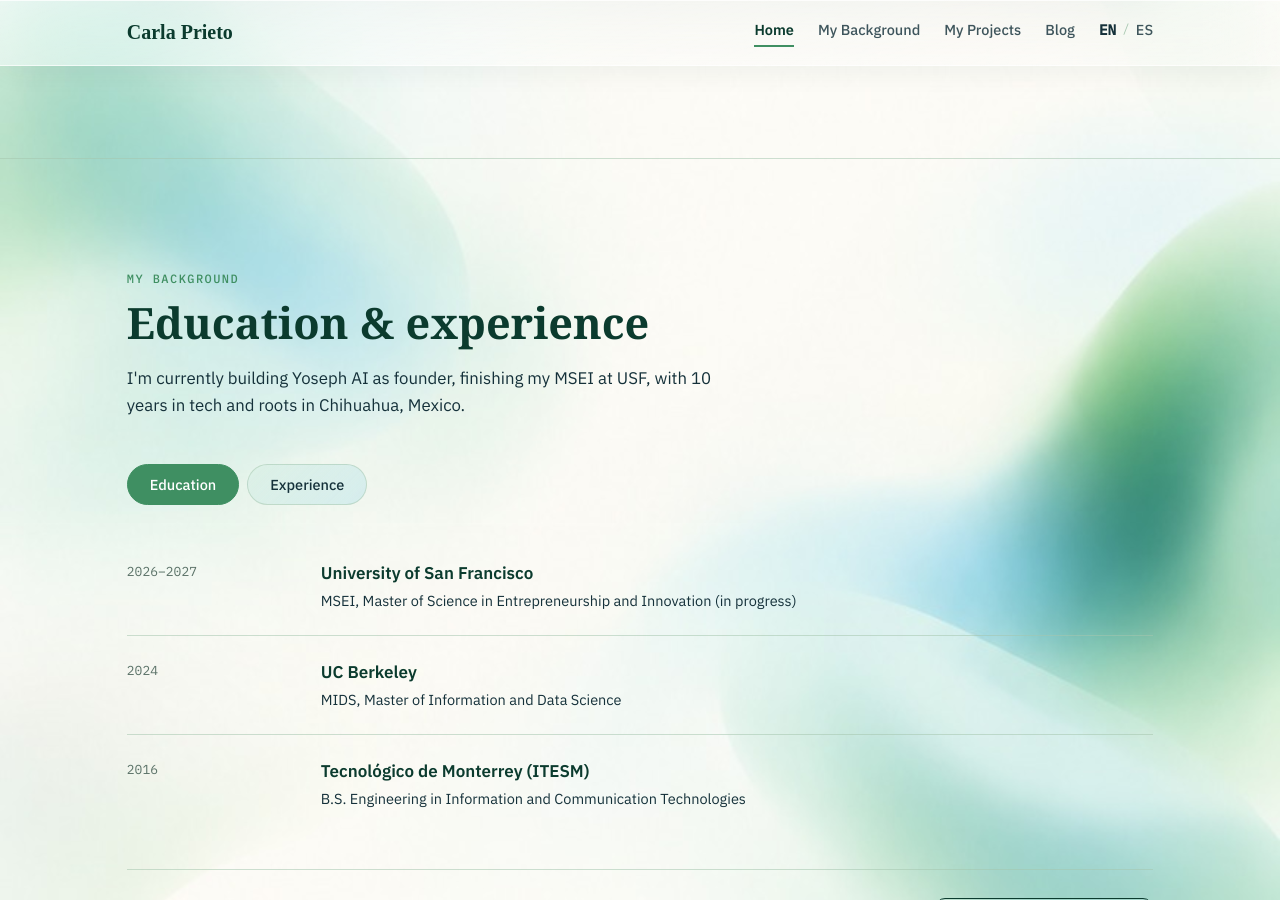
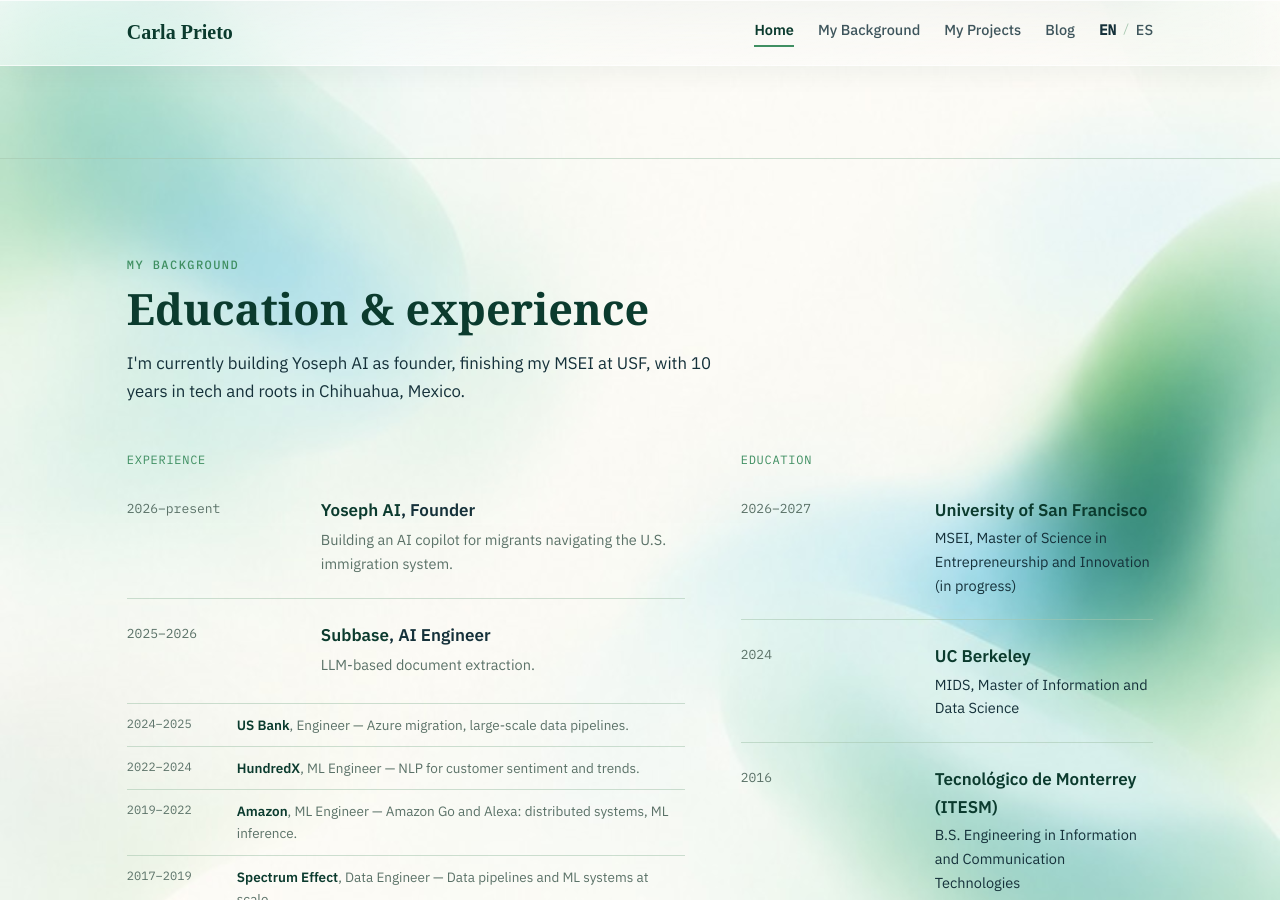
Before and after one commit to Carla08/carlaprieto-com, a Jekyll site: the page built from index.html, in a window 1280 px wide and 900 px high, scrolled down 807 px. Built offline with Jekyll 4.4.1, drawn with Linux system fonts in a browser that asks for light colours; some web fonts are replaced; some of the changed text lies outside the part shown.

Commit message:
Redesign background section into two-column layout (experience + education)

```diff
--- a/assets/css/style.css
+++ b/assets/css/style.css
@@ -262,6 +262,26 @@
 }
 .resume-block p{ margin:0; font-size:14.5px; color:var(--muted); }
 
+/* ---------- Background: two-column layout ---------- */
+.background-grid{
+  display:grid; grid-template-columns:1.15fr 0.85fr; gap:56px; align-items:start;
+  margin-top:8px;
+}
+.background-col .col-heading{
+  font-family:'IBM Plex Mono', monospace; font-size:12px; text-transform:uppercase;
+  letter-spacing:0.06em; color:var(--fern); margin-bottom:4px;
+}
+.background-col .edu-list, .background-col .exp-list{ margin-top:4px; }
+
+.exp-condensed{ margin-top:4px; }
+.exp-row{
+  display:grid; grid-template-columns:96px 1fr; gap:14px;
+  padding:10px 0; border-top:1px solid var(--line);
+  font-size:13.5px; color:var(--muted);
+}
+.exp-row .when{ font-family:'IBM Plex Mono', monospace; font-size:12px; color:var(--muted); }
+.exp-row .company{ color:var(--evergreen); font-weight:700; }
+
 .subsection-gap{ margin-top:64px; }
 
 /* ---------- Projects ---------- */
@@ -337,6 +357,8 @@
 /* ---------- Responsive ---------- */
 @media (max-width:760px){
   .edu-item, .exp-item{ grid-template-columns:1fr; gap:6px; }
+  .background-grid{ grid-template-columns:1fr; gap:40px; }
+  .exp-row{ grid-template-columns:1fr; gap:2px; }
   .site-nav .links{ gap:16px; }
   .panel-split{ flex-direction:column; }
   .panel-split .panel-meta{ border-left:none; border-top:1px solid var(--line); padding-left:0; padding-top:24px; flex-direction:row; flex-wrap:wrap; }
--- a/index.html
+++ b/index.html
@@ -46,12 +46,52 @@
       <p>I'm currently building Yoseph AI as founder, finishing my MSEI at USF, with 10 years in tech and roots in Chihuahua, Mexico.</p>
     </div>
 
-    <div class="tabs" role="tablist">
-      <button class="tab-btn active" type="button" data-tab="education" role="tab" aria-selected="true">Education</button>
-      <button class="tab-btn" type="button" data-tab="experience" role="tab" aria-selected="false">Experience</button>
+    <div class="background-grid">
+      <div class="background-col">
+        <div class="col-heading">Experience</div>
+        <div class="exp-list">
+          <div class="exp-item">
+            <div class="when mono">2026&ndash;present</div>
+            <div>
+              <div class="role"><span class="company">Yoseph AI</span>, Founder</div>
+              <div class="achievement">Building an AI copilot for migrants navigating the U.S. immigration system.</div>
+            </div>
+          </div>
+          <div class="exp-item">
+            <div class="when mono">2025&ndash;2026</div>
+            <div>
+              <div class="role"><span class="company">Subbase</span>, AI Engineer</div>
+              <div class="achievement">LLM-based document extraction.</div>
+            </div>
+          </div>
         </div>
 
-    <div class="tab-panel" data-panel="education">
+        <div class="exp-condensed">
+          <div class="exp-row">
+            <div class="when mono">2024&ndash;2025</div>
+            <div><span class="company">US Bank</span>, Engineer &mdash; Azure migration, large-scale data pipelines.</div>
+          </div>
+          <div class="exp-row">
+            <div class="when mono">2022&ndash;2024</div>
+            <div><span class="company">HundredX</span>, ML Engineer &mdash; NLP for customer sentiment and trends.</div>
+          </div>
+          <div class="exp-row">
+            <div class="when mono">2019&ndash;2022</div>
+            <div><span class="company">Amazon</span>, ML Engineer &mdash; Amazon Go and Alexa: distributed systems, ML inference.</div>
+          </div>
+          <div class="exp-row">
+            <div class="when mono">2017&ndash;2019</div>
+            <div><span class="company">Spectrum Effect</span>, Data Engineer &mdash; Data pipelines and ML systems at scale.</div>
+          </div>
+          <div class="exp-row">
+            <div class="when mono">2016</div>
+            <div><span class="company">Oklahoma State University</span>, SWE &amp; Data Intern &mdash; Where the ten years start.</div>
+          </div>
+        </div>
+      </div>
+
+      <div class="background-col">
+        <div class="col-heading">Education</div>
         <div class="edu-list">
           <div class="edu-item">
             <div class="when mono">2026&ndash;2027</div>
@@ -81,95 +121,9 @@
           <a class="btn btn-outline" href="{{ '/assets/resume.pdf' | relative_url }}" target="_blank">Download Resume (PDF)</a>
         </div>
       </div>
-
-    <div class="tab-panel" data-panel="experience" hidden>
-      <div class="exp-list exp-preview">
-        <div class="exp-item">
-          <div class="when mono">2026&ndash;present</div>
-          <div>
-            <div class="role"><span class="company">Yoseph AI</span>, Founder</div>
-            <div class="achievement">Building an AI copilot for migrants navigating the U.S. immigration system.</div>
-          </div>
-        </div>
-        <div class="exp-item">
-          <div class="when mono">2025&ndash;2026</div>
-          <div>
-            <div class="role"><span class="company">Subbase</span>, AI Engineer</div>
-            <div class="achievement">LLM-based document extraction.</div>
-          </div>
-        </div>
-      </div>
-      <button class="see-more-btn" type="button" data-overlay-target="experience-overlay">See full experience &rarr;</button>
     </div>
   </div>
 </section>
-
-<div class="full-overlay" id="experience-overlay" hidden>
-  <div class="full-overlay-inner">
-    <button class="overlay-close" type="button" aria-label="Back to background">
-      <svg viewBox="0 0 24 24" fill="none" stroke="currentColor" stroke-width="2" stroke-linecap="round" stroke-linejoin="round"><line x1="18" y1="6" x2="6" y2="18"></line><line x1="6" y1="6" x2="18" y2="18"></line></svg>
-      Back
-    </button>
-    <div class="kicker">Full experience</div>
-    <h2>Ten years, seven roles</h2>
-
-    <div class="exp-list">
-      <div class="exp-item">
-        <div class="when mono">2026&ndash;present</div>
-        <div>
-          <div class="role"><span class="company">Yoseph AI</span>, Founder</div>
-          <div class="achievement">Building an AI copilot for migrants navigating the U.S. immigration system.</div>
-        </div>
-      </div>
-      <div class="exp-item">
-        <div class="when mono">2025&ndash;2026</div>
-        <div>
-          <div class="role"><span class="company">Subbase</span>, AI Engineer</div>
-          <div class="achievement">LLM-based document extraction.</div>
-        </div>
-      </div>
-      <div class="exp-item">
-        <div class="when mono">2024&ndash;2025</div>
-        <div>
-          <div class="role"><span class="company">US Bank</span>, Engineer</div>
-          <div class="achievement">Azure migration, large-scale data pipelines.</div>
-        </div>
-      </div>
-      <div class="exp-item">
-        <div class="when mono">2022&ndash;2024</div>
-        <div>
-          <div class="role"><span class="company">HundredX</span>, ML Engineer</div>
-          <div class="achievement">NLP for customer sentiment and trends.</div>
-        </div>
-      </div>
-      <div class="exp-item">
-        <div class="when mono">2019&ndash;2022</div>
-        <div>
-          <div class="role"><span class="company">Amazon</span>, ML Engineer</div>
-          <div class="achievement">Amazon Go and Alexa: distributed systems, ML inference.</div>
-        </div>
-      </div>
-      <div class="exp-item">
-        <div class="when mono">2017&ndash;2019</div>
-        <div>
-          <div class="role"><span class="company">Spectrum Effect</span>, Data Engineer</div>
-          <div class="achievement">Data pipelines and ML systems at scale.</div>
-        </div>
-      </div>
-      <div class="exp-item">
-        <div class="when mono">2016</div>
-        <div>
-          <div class="role"><span class="company">Oklahoma State University</span>, SWE &amp; Data Intern</div>
-          <div class="achievement">Where the ten years start.</div>
-        </div>
-      </div>
-    </div>
-
-    <div class="resume-cta">
-      <a class="btn btn-solid" href="{{ '/assets/resume.pdf' | relative_url }}" target="_blank">Download Resume (PDF)</a>
-    </div>
-  </div>
-</div>
 
 <section class="section" id="projects">
   <div class="wrap">
```
Also changed, not shown: es/index.html (+44 -90 lines). Lines whose indentation alone changed are shown as unchanged.
